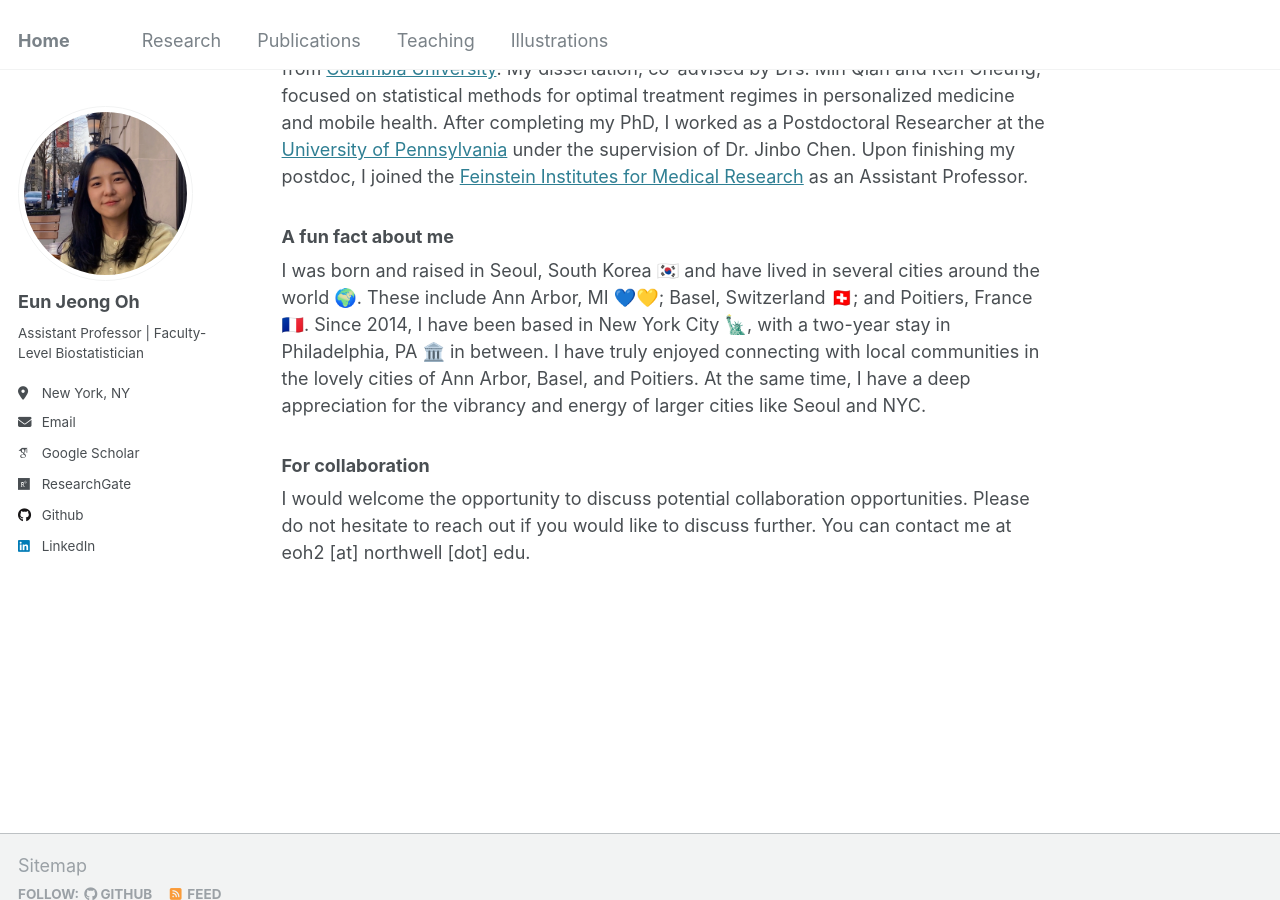
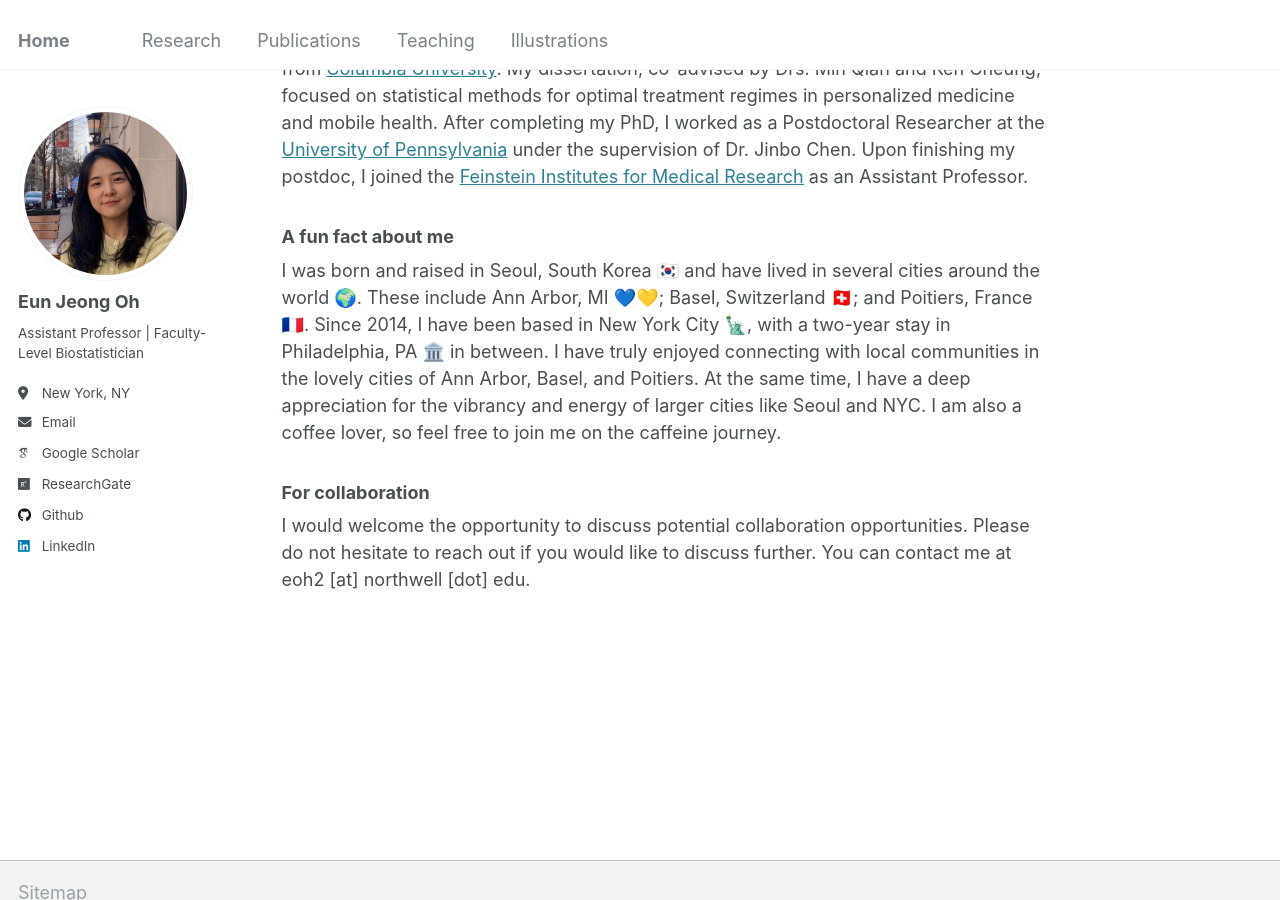
Before and after one commit to oheunj/oheunj.github.io, a Jekyll site: the page built from _pages/about.md, in a window 1280 px wide and 900 px high, scrolled down 691 px. Built offline with Jekyll 4.4.1, drawn with Linux system fonts in a browser that asks for light colours; some web fonts are replaced.

Commit message:
Update about.md

```diff
--- a/_pages/about.md
+++ b/_pages/about.md
@@ -19,7 +19,7 @@
 I received a BA and an MA in Statistics from [Yonsei University](https://www.yonsei.ac.kr/en_sc/index.jsp), and a PhD in Biostatistics from [Columbia University](https://www.columbia.edu/). My dissertation, co-advised by Drs. Min Qian and Ken Cheung, focused on statistical methods for optimal treatment regimes in personalized medicine and mobile health. After completing my PhD, I worked as a Postdoctoral Researcher at the [University of Pennsylvania](https://www.upenn.edu/) under the supervision of Dr. Jinbo Chen. Upon finishing my postdoc, I joined the [Feinstein Institutes for Medical Research](https://feinstein.northwell.edu/) as an Assistant Professor.
 
 ### A fun fact about me
-I was born and raised in Seoul, South Korea 🇰🇷 and have lived in several cities around the world 🌍. These include Ann Arbor, MI 💙💛; Basel, Switzerland 🇨🇭; and Poitiers, France 🇫🇷. Since 2014, I have been based in New York City 🗽, with a two-year stay in Philadelphia, PA 🏛️ in between. I have truly enjoyed connecting with local communities in the lovely cities of Ann Arbor, Basel, and Poitiers. At the same time, I have a deep appreciation for the vibrancy and energy of larger cities like Seoul and NYC.
+I was born and raised in Seoul, South Korea 🇰🇷 and have lived in several cities around the world 🌍. These include Ann Arbor, MI 💙💛; Basel, Switzerland 🇨🇭; and Poitiers, France 🇫🇷. Since 2014, I have been based in New York City 🗽, with a two-year stay in Philadelphia, PA 🏛️ in between. I have truly enjoyed connecting with local communities in the lovely cities of Ann Arbor, Basel, and Poitiers. At the same time, I have a deep appreciation for the vibrancy and energy of larger cities like Seoul and NYC. I am also a coffee lover, so feel free to join me on the caffeine journey.
 
 ### For collaboration
 I would welcome the opportunity to discuss potential collaboration opportunities. Please do not hesitate to reach out if you would like to discuss further. You can contact me at eoh2 [at] northwell [dot] edu.
```
